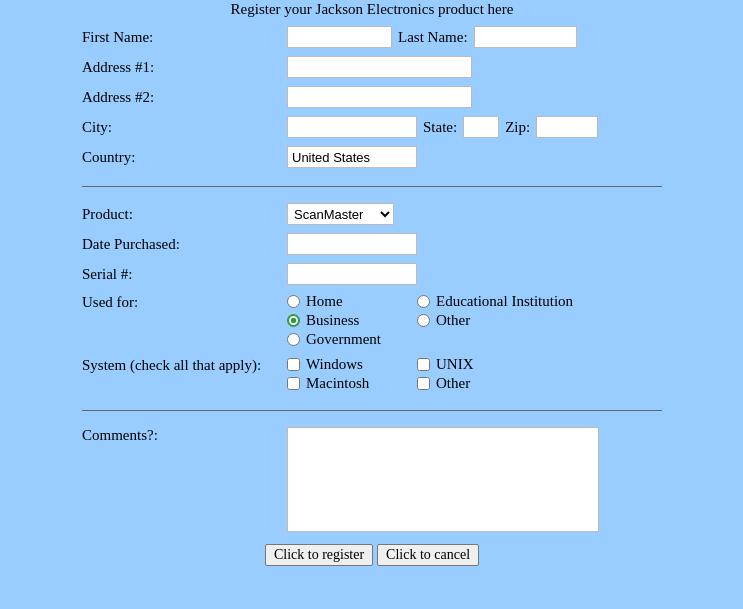
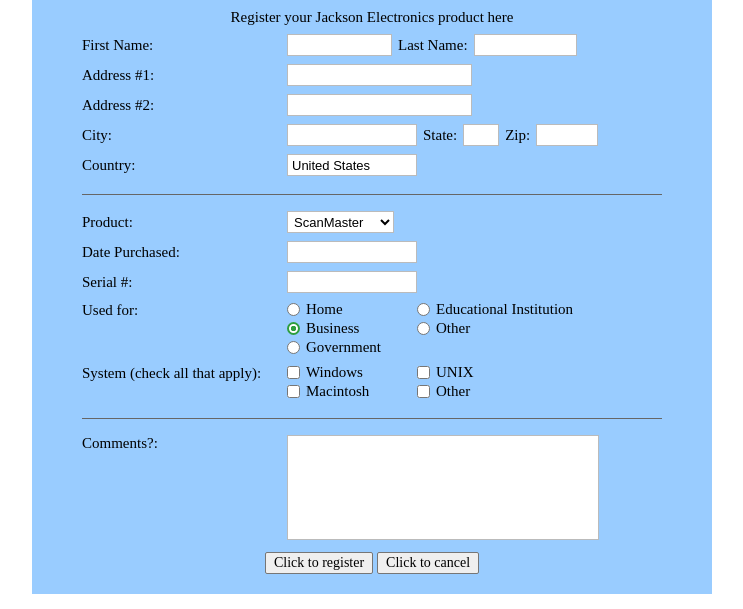
Before and after one commit to tomiyaki-web/https-cao-nguyen-khang.vercel.app-, a plain HTML site: page index.html in a window 1280 px wide. Shown: the part 191-800 px from the top of the page, without its empty margins (268-1011 px from the left). Drawn offline with Linux system fonts and the light colour scheme.

Commit message:
Update stye.css

```diff
--- a/stye.css
+++ b/stye.css
@@ -2,8 +2,8 @@
 
 body {
   margin: 0;
-  padding: 0;
-  background: #99ccff;
+  padding: 8px;
+  background: #ffffff;
   font-family: "Times New Roman", Times, serif;
   font-size: 16px;
   color: #000;
@@ -13,7 +13,7 @@
   max-width: 680px;
   margin: 0 auto;
   padding: 20px 50px 20px;
-  min-height: 100vh;
+  background: #99ccff;
 }
 
 /* Logo */
@@ -124,7 +124,6 @@
   cursor: pointer;
 }
 button:hover { background: #e2e2e2; }
-
 .options.inline {
   display: grid;
   grid-template-columns: 130px auto;
```
